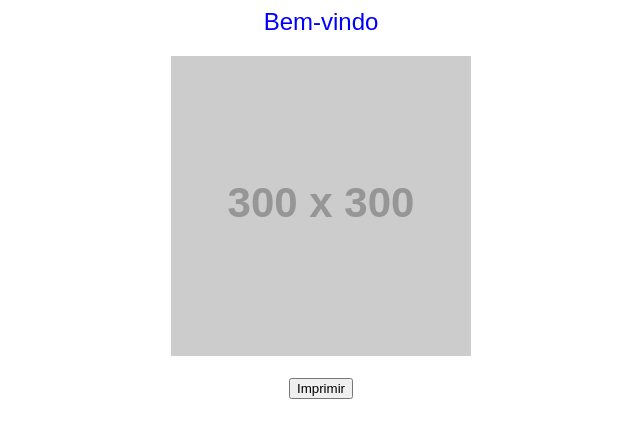
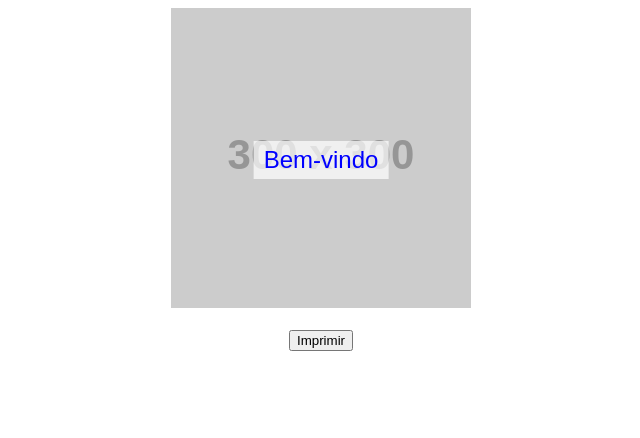
Before and after one commit to uriel4527/scoreboard-7-digitos-html, a plain HTML site: page index.html in a window 1280 px wide. Shown: the whole page, without its empty margins (319-959 px from the left). Drawn offline with Linux system fonts and the light colour scheme; placeholder pictures from the web are drawn by us.

Commit message:
Update index.html

```diff
--- a/index.html
+++ b/index.html
@@ -5,21 +5,36 @@
     <meta name="viewport" content="width=device-width, initial-scale=1.0">
     <title>Print Image Page</title>
     <style>
+        .image-container {
+            position: relative;
+            display: inline-block;
+        }
+
         .welcome-message {
+            position: absolute;
+            top: 50%;
+            left: 50%;
+            transform: translate(-50%, -50%);
             color: blue;
             font-size: 24px;
             font-family: Arial, sans-serif;
-            margin-bottom: 20px;
+            background-color: rgba(255, 255, 255, 0.7); /* Fundo semi-transparente */
+            padding: 5px 10px;
+        }
+
+        img {
+            max-width: 100%;
+            height: auto;
         }
     </style>
 </head>
 <body style="text-align: center;">
 
-    <!-- Mensagem de Bem-vindo -->
-    <div class="welcome-message">Bem-vindo</div>
-
-    <!-- Imagem -->
-    <img src="https://via.placeholder.com/300" alt="Imagem de Exemplo" style="max-width: 100%; height: auto;">
+    <!-- Container da Imagem com a Mensagem -->
+    <div class="image-container">
+        <img src="https://via.placeholder.com/300" alt="Imagem de Exemplo">
+        <div class="welcome-message">Bem-vindo</div>
+    </div>
 
     <!-- Botão para Imprimir -->
     <br><br>
```
